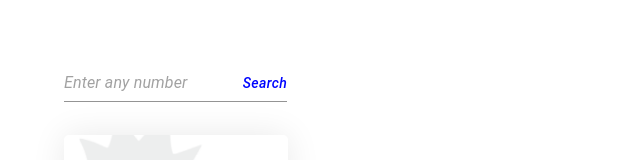
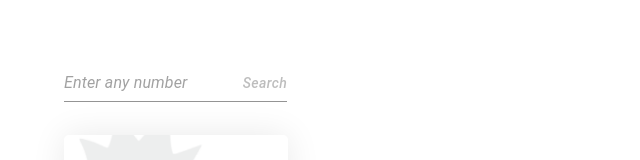
Before and after one commit to rudyi95/ricky-morty, a React (Create React App) app: page / in a window 1280 px wide. Shown: the top 160 px of the page, without its empty margins (0-640 px from the left). Built offline with nearby package versions, Linux system fonts and the light colour scheme.

Commit message:
fixed empty input

```diff
--- a/src/components/inputAdornment/index.tsx
+++ b/src/components/inputAdornment/index.tsx
@@ -1,10 +1,10 @@
 import React from "react";
 import { TextField, TextFieldProps } from "@mui/material";
+import classNames from "classnames";
 
 import { CustomButton } from "../button";
 
 import useStyles from "./style";
-import classNames from "classnames";
 
 interface IProps {
   loading?: boolean;
@@ -16,6 +16,7 @@ export const CustomInput: React.FC<IProps & TextFieldProps> = ({
   loading,
   onChange,
   onClick,
+  disabled,
   adornmentText,
   placeholder,
   className,
@@ -33,7 +34,7 @@ export const CustomInput: React.FC<IProps & TextFieldProps> = ({
         InputProps={{
           endAdornment: (
             <CustomButton
-              disabled={loading}
+              disabled={loading || disabled}
               onClick={onClick}
               text={adornmentText}
             />
--- a/src/mainPage/index.tsx
+++ b/src/mainPage/index.tsx
@@ -14,15 +14,17 @@ import { charactersList, character, loading, error } from "../redux/selectors";
 
 const MainPage: React.FC = () => {
   const dispatch = useDispatch();
-  const [number, setNumber] = useState<number>(0);
+  const [number, setNumber] = useState(undefined);
 
   const characters = useSelector(charactersList);
   const characterData = useSelector(character);
   const isLoading = useSelector(loading);
-  const isError = useSelector(error)
+  const isError = useSelector(error);
 
   const getCharacterHandler = (id?: number) => {
-    dispatch(getCharacterById(id || number));
+    if (!!number) {
+      dispatch(getCharacterById(id || number));
+    }
   };
 
   const clearHandler = () => {
@@ -47,6 +49,7 @@ const MainPage: React.FC = () => {
         error={isError}
         clearHandler={clearHandler}
         clearByIdHandler={clearByIdHandler}
+        disableSearch={!number}
         onClick={getCharacterHandler}
         changeNumberHandler={(e: BaseSyntheticEvent) =>
           setNumber(e.target.value)
--- a/src/mainPage/view/index.tsx
+++ b/src/mainPage/view/index.tsx
@@ -12,6 +12,7 @@ interface IMainPage {
   characters: ICharacter[];
   loading: boolean;
   error?: string;
+  disableSearch: boolean;
   onClick: (id?: number) => void;
   clearHandler: () => void;
   clearByIdHandler: (id: number) => void;
@@ -23,6 +24,7 @@ export const MainPageView: React.FC<IMainPage> = ({
   characters,
   loading,
   error,
+  disableSearch,
   onClick,
   clearHandler,
   clearByIdHandler,
@@ -40,6 +42,7 @@ export const MainPageView: React.FC<IMainPage> = ({
           adornmentText="Search"
           placeholder="Enter any number"
           className={classes.inputGroup}
+          disabled={disableSearch}
         />
         {!!characters.length && (
           <CustomButton text="ClearAll" onClick={clearHandler} />
```
